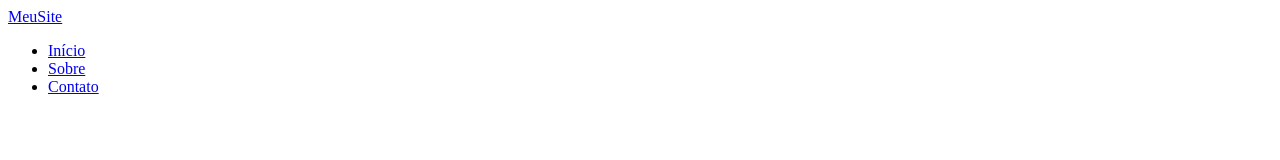
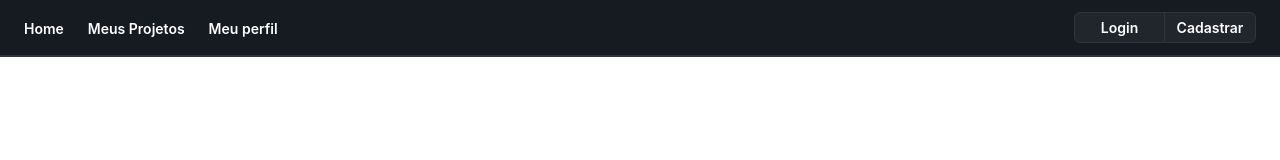
Before and after one commit to skyy-gg/tccsae.github.io, a website: page public/navbar.html in a window 1280 px wide. Drawn offline with Linux system fonts and the light colour scheme.

Commit message:
Navbar with the links and header layout
Adicionei um menu navbar, yupiii

```diff
--- a/public/navbar.html
+++ b/public/navbar.html
@@ -1,8 +1,18 @@
-<nav class="navegacao>
-  <div class="logo"><a href="index.html">MeuSite</a></div>
-  <ul class="navegacao-links">
-    <li><a href="index.html">Início</a></li>
-    <li><a href="sobre.html">Sobre</a></li>
-    <li><a href="contato.html">Contato</a></li>
-  </ul>
-</nav>
+<link rel="stylesheet" href="css/navbar.css">
+
+<header class="dev-header">
+    <div class="header-left">
+        <nav>
+            <ul class="nav-links">
+                <li><a href="home.html">Home</a></li>
+                <li><a href="myProjects.html">Meus Projetos</a></li>
+                <li><a href="profile.html">Meu perfil</a></li>
+            </ul>
+        </nav>
+    </div>
+
+    <div class="header-right">
+        <a href="login.html" class="auth-link">Login</a>
+        <a href="signIn.html" class="auth-link">Cadastrar</a>
+    </div>
+</header>
```
